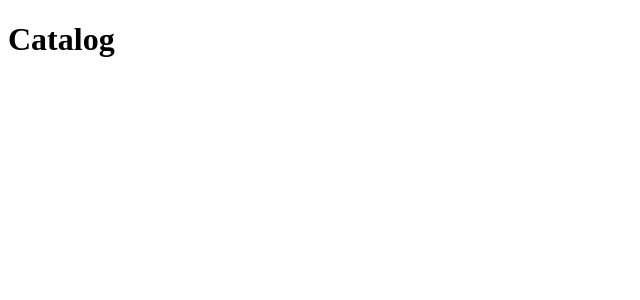
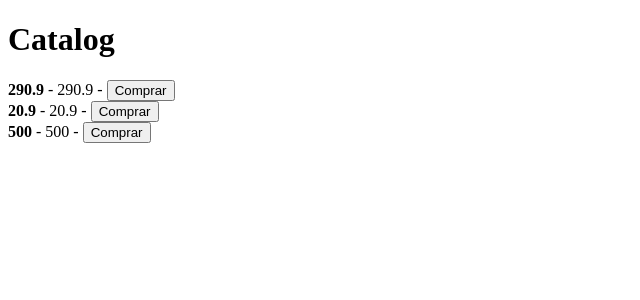
Before and after one commit to renanlimabl/about-redux-typescript, a React (Create React App) app: page / in a window 1280 px wide. Shown: the top 300 px of the page, without its empty margins (0-640 px from the left). Built offline with nearby package versions, Linux system fonts and the light colour scheme; data requests are answered from the project's data file.

Commit message:
add api e consome no catalog

```diff
--- a/package.json
+++ b/package.json
@@ -11,6 +11,7 @@
     "@types/react": "^16.9.53",
     "@types/react-dom": "^16.9.8",
     "@types/react-redux": "^7.1.16",
+    "axios": "^0.21.1",
     "react": "^17.0.1",
     "react-dom": "^17.0.1",
     "react-redux": "^7.2.2",
--- a/src/components/Catalog.tsx
+++ b/src/components/Catalog.tsx
@@ -1,7 +1,9 @@
-import React from 'react';
+import React, { useEffect, useState } from 'react';
 // useStore é um hook para acessar o nosso store, porém ele retorna muita coisa.
 // O melhor para acessar um estado do redux é useSelector
-import { useSelector } from 'react-redux';
+// import { useSelector } from 'react-redux';
+import api from '../services/api';
+import { IProduct } from '../store/modules/cart/types';
 
 const Catalog: React.FC = () => {
   /**
@@ -9,12 +11,27 @@
    * o nosso state, o qual podemos acessar cada propriedade desse state, por ex:
    * const email = useSelector(state => state.email)
    */
-  const catalog = useSelector(state => state);
+  // const catalog = useSelector(state => state);
 
-  console.log(catalog)
+  const [catalog, setCatalog] = useState<IProduct[]>([])
+
+  useEffect(() => {
+    api.get('products').then(response => {
+      setCatalog(response.data)
+    })
+  }, [])
 
   return (
-    <h1>Catalog</h1>
+    <main>
+      <h1>Catalog</h1>
+      {catalog.map(product => (
+        <article key={product.id}>
+          <strong>{product.price}</strong> {" - "}
+          <span>{product.price}</span> {" - "}
+          <button type="button">Comprar</button>
+        </article>
+      ))}
+    </main>
   )
 }
 
--- /dev/null
+++ b/src/services/api.ts
@@ -0,0 +1,7 @@
+import axios from 'axios';
+
+const api = axios.create({
+  baseURL: 'http://localhost:3333'
+})
+
+export default api;
```
Also changed, not shown: 2 other files (tests, documents, lock files or other folders).
